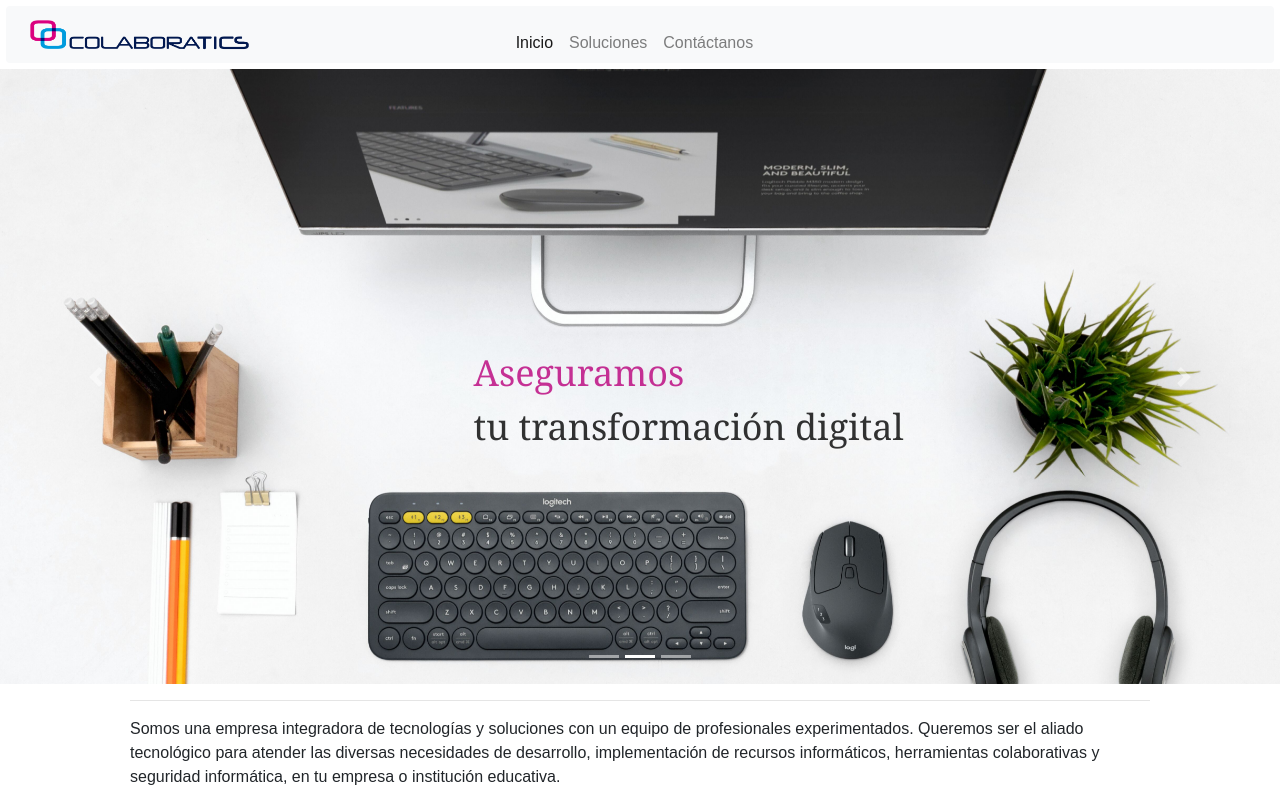
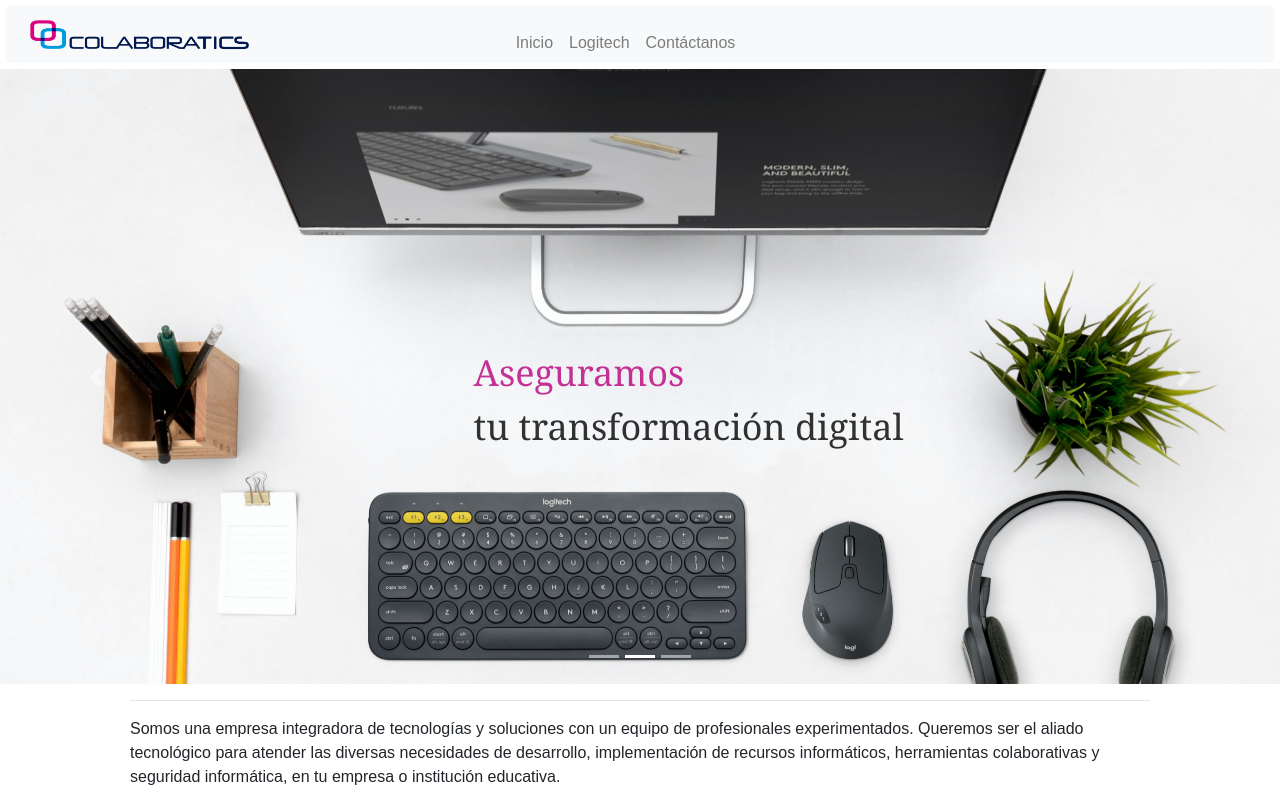
Before and after one commit to renzogcorzo/colaboratics-web, an Angular app: page / in a window 1280 px wide. Shown: the top 800 px of the page. Built offline with nearby package versions, Linux system fonts and the light colour scheme.

Commit message:
logitech

```diff
--- a/src/app/app-routing.module.ts
+++ b/src/app/app-routing.module.ts
@@ -3,10 +3,13 @@
 import { HomeComponent } from './home/home.component';
 import { StoreComponent } from './store/store.component';
 import { ContactComponent } from './contact/contact.component';
+import { LogitechComponent } from './logitech/logitech.component';
 
 const routes: Routes = [
   { path: 'store', component: StoreComponent },
   { path: 'contact', component: ContactComponent },
+  { path: 'logitech', component: LogitechComponent },
+  { path: 'home*', component: HomeComponent },
   { path: '**', component: HomeComponent }
 
 ];
--- a/src/app/app.module.ts
+++ b/src/app/app.module.ts
@@ -19,6 +19,7 @@
 import { ContactComponent } from './contact/contact.component';
 import { ReactiveFormsModule } from '@angular/forms';
 import { ContactService } from './contact/contact.service';
+import { LogitechComponent } from './logitech/logitech.component';
 
 
 @NgModule({
@@ -33,7 +34,8 @@
     ParallaxDirective,
     PreviewComponent,
     StoreComponent,
-    ContactComponent
+    ContactComponent,
+    LogitechComponent
   ],
   imports: [
     BrowserModule,
--- a/src/app/header/header.component.html
+++ b/src/app/header/header.component.html
@@ -9,17 +9,20 @@
 
         <div class="collapse navbar-collapse center" id="navbarSupportedContent" [collapse]="isCollapsed">
             <ul class="navbar-nav mr-auto">
-                <li class="nav-item active">
-                    <a class="nav-link" href="#">Inicio <span class="sr-only"></span></a>
+                <li class="nav-item" routerLinkActive="active">
+                    <a class="nav-link" [routerLink]="['home']">Inicio <span class="sr-only"></span></a>
                 </li>
-                <li class="nav-item">
-                    <a class="nav-link" href="#">Soluciones<span class="sr-only"></span></a>
+                <li class="nav-item" *ngIf="false" routerLinkActive="active">
+                    <a class="nav-link" [routerLink]="['']">Soluciones<span class="sr-only"></span></a>
                 </li>
-                <li class="nav-item" *ngIf="false">
-                    <a class="nav-link" href="/store">Tienda Virtual<span class="sr-only"></span></a>
+                <li class="nav-item" routerLinkActive="active">
+                    <a class="nav-link" [routerLink]="['logitech']">Logitech<span class="sr-only"></span></a>
                 </li>
-                <li class="nav-item">
-                    <a class="nav-link" href="/contact">Contáctanos<span class="sr-only"></span></a>
+                <li class="nav-item" *ngIf="false" routerLinkActive="active">
+                    <a class="nav-link" [routerLink]="['store']">Tienda Virtual<span class="sr-only"></span></a>
+                </li>
+                <li class="nav-item" routerLinkActive="active">
+                    <a class="nav-link" [routerLink]="['contact']">Contáctanos<span class="sr-only"></span></a>
                 </li>
             </ul>
         </div>
--- a/src/app/header/header.component.less
+++ b/src/app/header/header.component.less
@@ -34,3 +34,8 @@
       position: relative;
       top: 22%;
   }
+
+  .active {
+    color: red;
+    font-weight:bool;
+}
--- /dev/null
+++ b/src/app/logitech/logitech.component.html
@@ -0,0 +1,12 @@
+<!--logitech content begins-->
+<style>
+    #logitechiframecontent {
+        width: 100%;
+        height: calc(100vh);
+        border: none;
+        position: relative;
+        background: #fff;
+    }
+</style>
+<iframe id="logitechiframecontent" src="https://logitechsouthcone.com/vc/index.php?sv=tics.pe&ps=pe"></iframe>
+<!--logitech content ends-->
--- /dev/null
+++ b/src/app/logitech/logitech.component.ts
@@ -0,0 +1,15 @@
+import { Component, OnInit } from '@angular/core';
+
+@Component({
+  selector: 'app-logitech',
+  templateUrl: './logitech.component.html',
+  styleUrls: ['./logitech.component.less']
+})
+export class LogitechComponent implements OnInit {
+
+  constructor() { }
+
+  ngOnInit(): void {
+  }
+
+}
```
Also changed, not shown: src/app/logitech/logitech.component.less (added), 1 other file (tests, documents, lock files or other folders).
